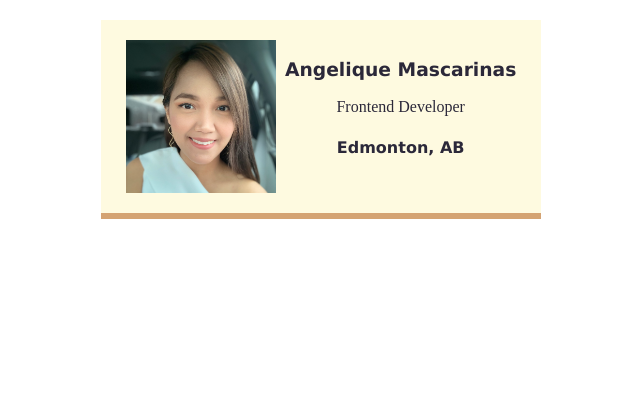
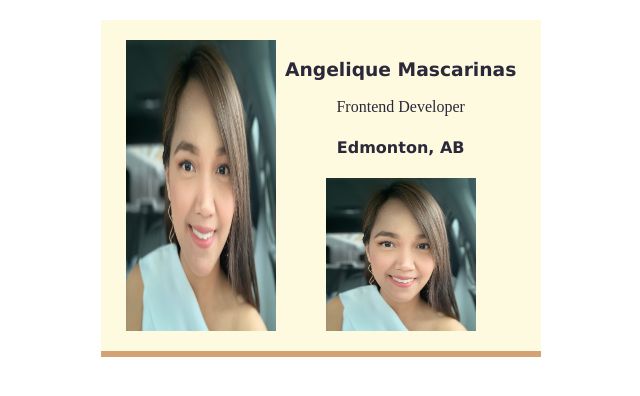
Before and after one commit to geldee/business-card, a website built with Vite: page index.html in a window 1280 px wide. Shown: the whole page, without its empty margins (319-959 px from the left). Built offline with nearby package versions, Linux system fonts and the light colour scheme; a web font is replaced by a local one.

Commit message:
Update index.html

```diff
--- a/index.html
+++ b/index.html
@@ -10,6 +10,7 @@
                 <h3>Angelique Mascarinas</h3>
                 <p class="font-cursive">Frontend Developer</p>
                 <h4 >Edmonton, AB</h4>
+                    <img class="avatar" src="Angel.jpg">
             </div>
         </div>
     </body>
```
